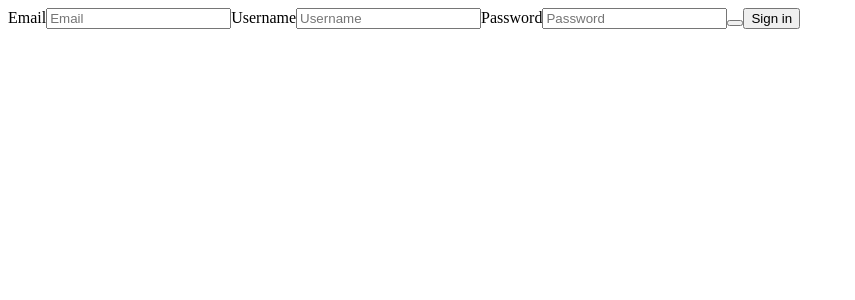
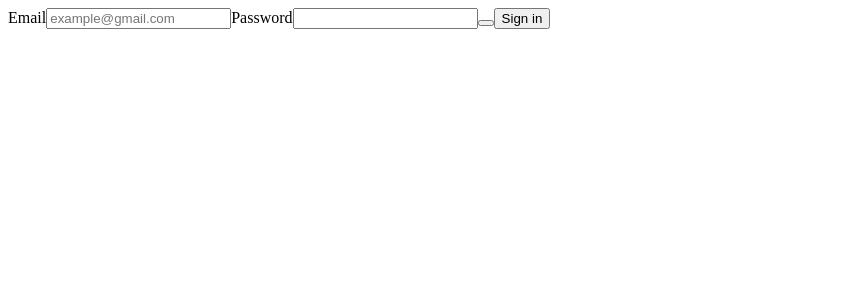
Before and after one commit to lgp1012/library-management, a React (Vite) app in the folder frontend/: page / in a window 1280 px wide. Shown: the top 300 px of the page, without its empty margins (0-855 px from the left). Built offline with nearby package versions, Linux system fonts and the light colour scheme.

Commit message:
chore: move auth forms under components/auth

```diff
--- a/frontend/package.json
+++ b/frontend/package.json
@@ -11,7 +11,8 @@
   },
   "dependencies": {
     "react": "^19.2.8",
-    "react-dom": "^19.2.8"
+    "react-dom": "^19.2.8",
+    "react-hook-form": "^7.85.0"
   },
   "devDependencies": {
     "@eslint/js": "^10.0.1",
--- a/frontend/src/components/SigninForm.jsx
+++ /dev/null
@@ -1,23 +0,0 @@
-export default function SigninForm() {
-    return (
-        <form className="signin-form">
-            <label htmlFor="email">
-                Email
-                <input className="" type="email" name="email" id="email" placeholder="Email" />
-            </label>
-
-            <label htmlFor="username">
-                Username
-                <input className="" type="text" name="username" id="username" placeholder="Username" />
-            </label>
-
-            <label htmlFor="password">
-                Password
-                <input type="password" name="password" id="password" placeholder="Password"/>
-                    <button className="show-password-btn"></button>
-            </label>
-
-            <button type="submit">Sign in</button>
-        </form>
-    );
-}
--- /dev/null
+++ b/frontend/src/components/auth/SigninForm.jsx
@@ -0,0 +1,33 @@
+import {useFormState} from "react-dom";
+import {useForm} from "react-hook-form"
+
+export default function SigninForm() {
+    const {
+        register,
+        handleSubmit,
+        formState: {errors, isSubmitting},
+    } = useForm({
+
+    });
+
+    const onSubmit = async (e) => {
+
+    }
+
+    return (
+        <form className="signin-form" >
+            <label htmlFor="email">
+                Email
+                <input type="email" name="email" id="email" placeholder="example@gmail.com" {...register('email')} />
+            </label>
+
+            <label htmlFor="password">
+                Password
+                <input type="password" name="password" id="password" {...register('password')} />
+                    <button className="show-password-btn"></button>
+            </label>
+
+            <button type="submit">Sign in</button>
+        </form>
+    );
+}
--- a/frontend/src/pages/Home.jsx
+++ b/frontend/src/pages/Home.jsx
@@ -1,4 +1,4 @@
-import SigninForm from "../components/SigninForm.jsx";
+import SigninForm from "../components/auth/SigninForm.jsx";
 
 export default function Home (){
     return (
```
Also changed, not shown: frontend/src/components/auth/SignupForm.jsx (added), 1 other file (tests, documents, lock files or other folders).
